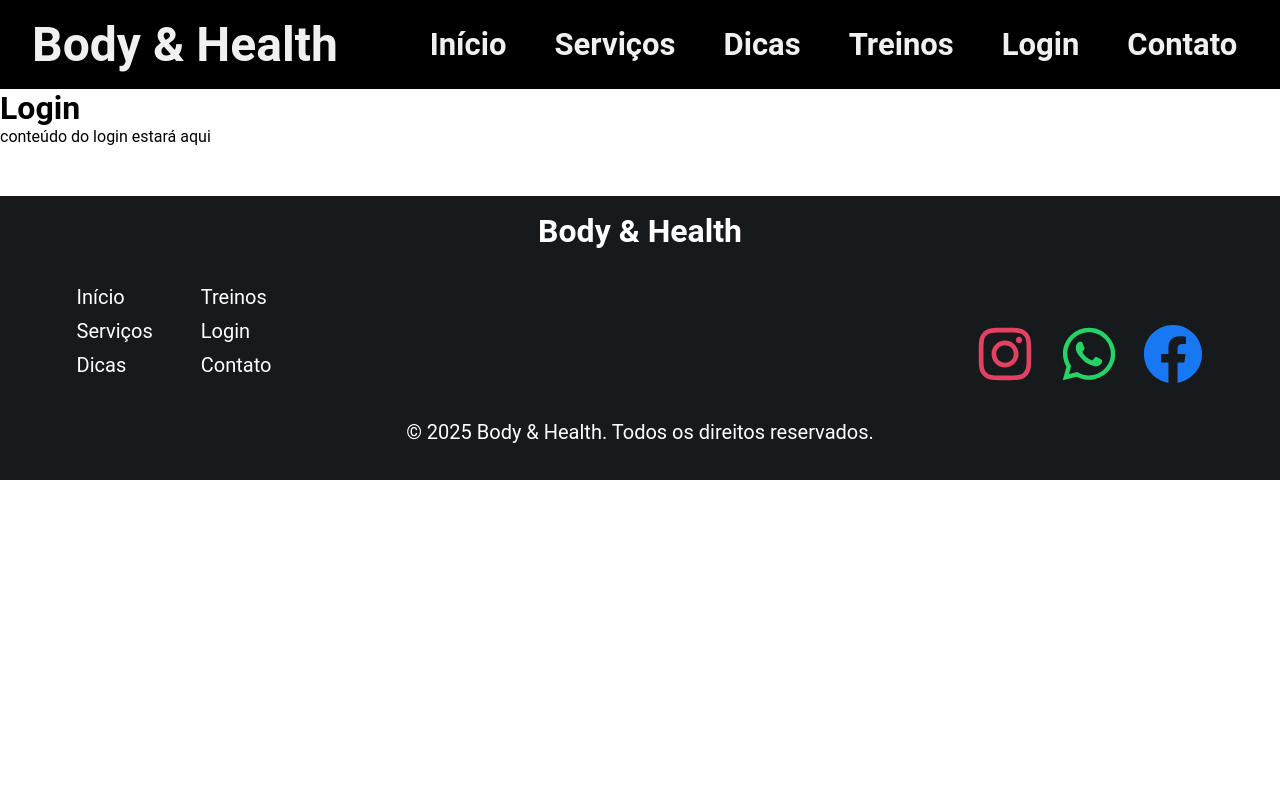
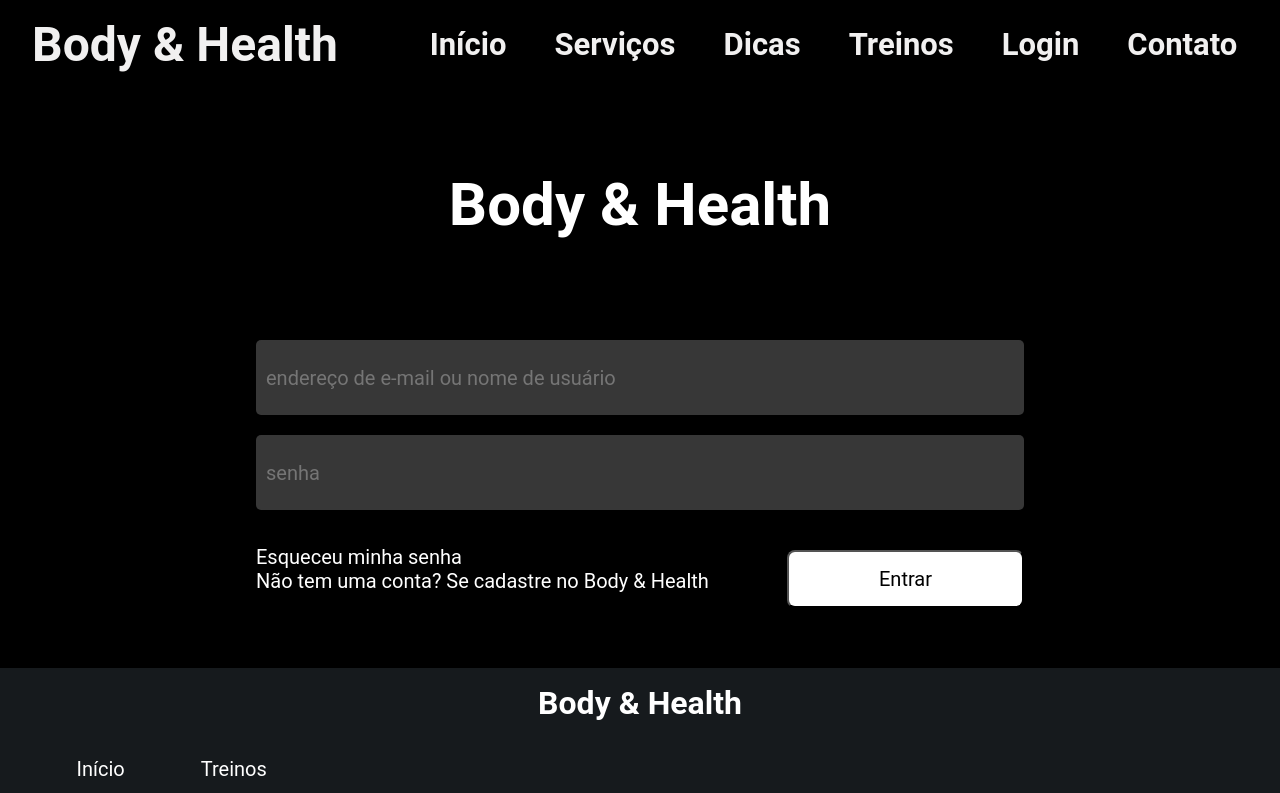
Before and after one commit to Vinirocha388/bodyhealthy-web, a Next.js app: page /login in a window 1280 px wide. Shown: the top 793 px of the page. Built offline with nearby package versions, Linux system fonts and the light colour scheme.

Commit message:
feat: add login and servicos page

```diff
--- a/src/app/components/Treinos/treinos.module.css
+++ b/src/app/components/Treinos/treinos.module.css
@@ -42,5 +42,7 @@
 .treinos:hover {
     background-color: #4a4a4a;
     transform: scale(1.02);
-    transition: all 0.3s ease-in-out;
+    transition: all 0.2s ease-in-out;
+    cursor: pointer;
+    border: 1px solid white;
 }
--- a/src/app/globals.css
+++ b/src/app/globals.css
@@ -4,3 +4,7 @@
   box-sizing: border-box;
   font-family: 'Roboto', sans-serif;
 }
+
+.container {
+  background-color: black;
+}
--- a/src/app/login/login.module.css
+++ b/src/app/login/login.module.css
@@ -0,0 +1,78 @@
+.container {
+    background-color: black;
+}
+
+.logoText {
+    justify-content: center;
+    display: flex;
+    align-items: center;
+    color: white;
+    margin-top: 80px;
+    margin-bottom: 100px;
+    font-size: 60px;
+}
+
+.textBox {
+    display: flex;
+    justify-content: center;
+    align-items: center;
+    margin-top: 20px;
+}
+
+.textBoxText {
+    width: 60%;
+    height: 75px;
+    border-radius: 5px;
+    border: none;
+    padding-left: 10px;
+    font-size: 20px;
+    background-color: #373737;
+    color: white;
+}
+
+.loginTextDiv {
+    margin-left: 20%;
+    width: 60%;
+    display: flex;
+    justify-content: space-between;
+    align-items: center;
+    margin-top: 20px;
+    flex-direction: row;
+    color: white;
+    margin-bottom: 60px;
+}
+
+.loginText {
+    font-size: 20px;
+    color: white;
+    cursor: pointer;
+}
+
+.loginText:hover {
+    color: #FFD700;
+    transition: 0.3s;
+}
+
+.buttonDiv {
+    display: flex;
+    justify-content: center;
+    align-items: center;
+    margin-top: 20px;
+}
+
+.button {
+    background-color: white;
+    padding-left: 90px;
+    padding-right: 90px;
+    padding-top: 15px;
+    padding-bottom: 15px;
+    border-radius: 0.5rem;
+    font-size: 20px;
+}
+
+.button:hover {
+    background-color: #FFD700;
+    color: white;
+    transition: 0.3s;
+    cursor: pointer;
+}
--- a/src/app/login/page.jsx
+++ b/src/app/login/page.jsx
@@ -1,15 +1,40 @@
-
-import styles from './login.module.css';
-import Footer from '../components/Footer';
-import Header from '../components/Header';
+import styles from "./login.module.css";
+import Footer from "../components/Footer";
+import Header from "../components/Header";
 
 export default function login() {
   return (
     <div className={styles.container}>
       <Header />
       <main>
-                <h1>Login</h1>
-                <p>conteúdo do login estará aqui</p>
+        <h1 className={styles.logoText}>Body & Health</h1>
+        <div className={styles.inputDiv}>
+          <div className={styles.textBox}>
+            <input
+              type="text"
+              placeholder="endereço de e-mail ou nome de usuário"
+              className={styles.textBoxText}
+            />
+          </div>
+          <div className={styles.textBox}>
+            <input
+              type="text"
+              placeholder="senha"
+              className={styles.textBoxText}
+            />
+          </div>
+          <div className={styles.loginTextDiv}>
+            <div className={styles.loginTextCollumn}>
+              <p className={styles.loginText}>Esqueceu minha senha</p>
+              <p className={styles.loginText}>
+                Não tem uma conta? Se cadastre no Body & Health
+              </p>
+            </div>
+            <div className={styles.buttonDiv}>
+              <button className={styles.button}>Entrar</button>
+            </div>
+          </div>
+        </div>
       </main>
       <Footer />
     </div>
--- a/src/app/page.module.css
+++ b/src/app/page.module.css
@@ -1,4 +1,4 @@
-.container {
+.container{
     background-color: black;
 }
 
@@ -158,7 +158,7 @@
 }
 
 .button:hover {
-    background-color: red;
+    background-color: #FFD700;
     color: black;
     transition: 0.3s ease-in-out;
     transform: scale(1.1);
--- a/src/app/servicos/servicos.module.css
+++ b/src/app/servicos/servicos.module.css
@@ -0,0 +1,42 @@
+.container {
+    background-color: black;
+}
+
+.gymSection {
+    width: 70%;
+    display: flex;
+    justify-content: center;
+    align-items: flex-start;
+    margin-left: 15%;
+    flex-direction: column;
+    color: white;
+}
+
+.gymTitle {
+    font-size: 2.5rem;
+    font-weight: bold;
+    margin-bottom: 1rem;
+    text-align: center;
+    align-self: center;
+    margin-top: 25px;
+}
+
+.gymImage {
+    width: 100%;
+    height: 450px;
+    border-radius: 20px;
+    margin-bottom: 2rem;
+    object-fit: cover;
+    border: 2px solid white;
+}
+
+.gymText {
+    font-size: 1.5rem;
+    font-weight: normal;
+    text-align: start;
+    margin-left: 0;
+    padding-left: 0;
+    width: 100%;
+    margin-left: 10px;
+    margin: 15px;
+}
--- a/src/app/treinos/page.jsx
+++ b/src/app/treinos/page.jsx
@@ -1,13 +1,14 @@
 import Header from '../components/Header';
 import Footer from '../components/Footer';
 import styles from './treinos.module.css';
+import Treinos from '../components/Treinos';
 
 export default function treinos() {
     return (
         <div className={styles.treinos}>
             <Header />
             <div className={styles.imagemTreinos}>
-                <h1 className={styles.treinosTitle}>Treinosㅤㅤㅤㅤ</h1>
+                <h1 className={styles.treinosTitle}>Treinos</h1>
             </div>
             <main>
                 <Treinos
--- a/src/app/treinos/treinos.module.css
+++ b/src/app/treinos/treinos.module.css
@@ -22,7 +22,7 @@
     justify-content: center;
     align-items: center;
     margin-left: 9rem;
-    font-size: 3rem;
+    font-size: 5rem;
     text-decoration: underline;
     color: white;
     position: relative;
```
Also changed, not shown: src/app/servicos/page.jsx (+51 -4 lines). Lines whose indentation alone changed are shown as unchanged.
